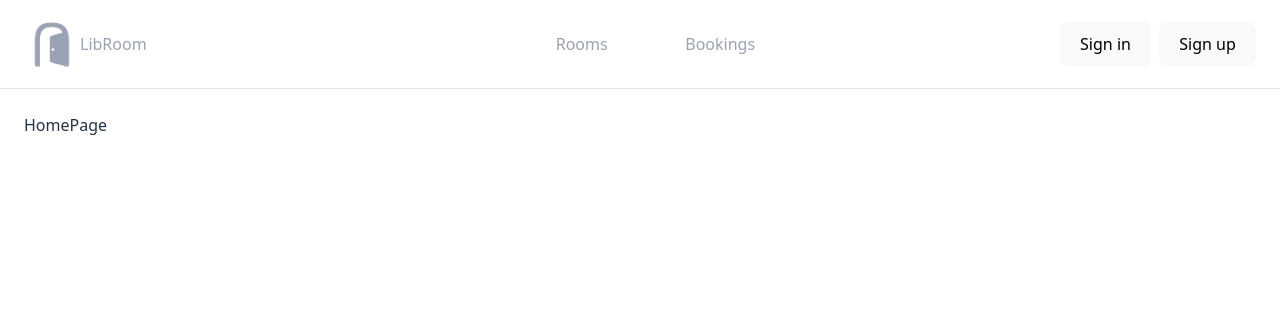
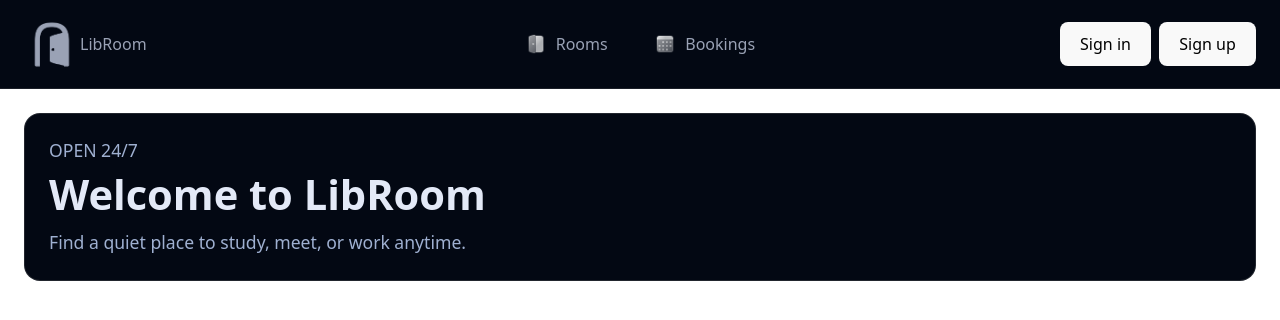
Before and after one commit to AWF-Group13/frontend, a React (Vite) app: page / in a window 1280 px wide. Shown: the top 320 px of the page. Built offline with nearby package versions, Linux system fonts and the light colour scheme; no server answers.

Commit message:
add welcome page and update nav colours

```diff
--- a/src/App.css
+++ b/src/App.css
@@ -10,7 +10,7 @@ header {
   grid-template-columns: 1fr auto 1fr;
   align-items: center;
   padding: 1rem 1.5rem;
-  background-color: Canvas;
+  background-color: #030813;
   border-bottom: 1px solid rgba(127, 127, 127, 0.2);
 }
 
--- /dev/null
+++ b/src/pages/HomePage.css
@@ -0,0 +1,22 @@
+.welcome {
+  max-width: 1200px;
+  margin: 0 auto;
+  padding: 1.5rem;
+  border: 1px solid rgba(127, 127, 127, 0.25);
+  border-radius: 16px;
+  background: #030813;
+  color: #9fb0d1;
+}
+
+.welcome h1 {
+  margin: 0.55rem 0 0.75rem;
+  color: #e3e9f7;
+  font-size: 2.6rem;
+  line-height: 1.1;
+}
+
+.welcome p {
+  margin: 0;
+  font-size: 1.1rem;
+  line-height: 1.45;
+}
--- a/src/pages/HomePage.tsx
+++ b/src/pages/HomePage.tsx
@@ -1,5 +1,13 @@
+import "./HomePage.css";
+
 function HomePage() {
-  return <div>HomePage</div>;
+  return (
+    <section className="welcome">
+      <p>OPEN 24/7</p>
+      <h1>Welcome to LibRoom</h1>
+      <p>Find a quiet place to study, meet, or work anytime.</p>
+    </section>
+  );
 }
 
 export default HomePage;
```
